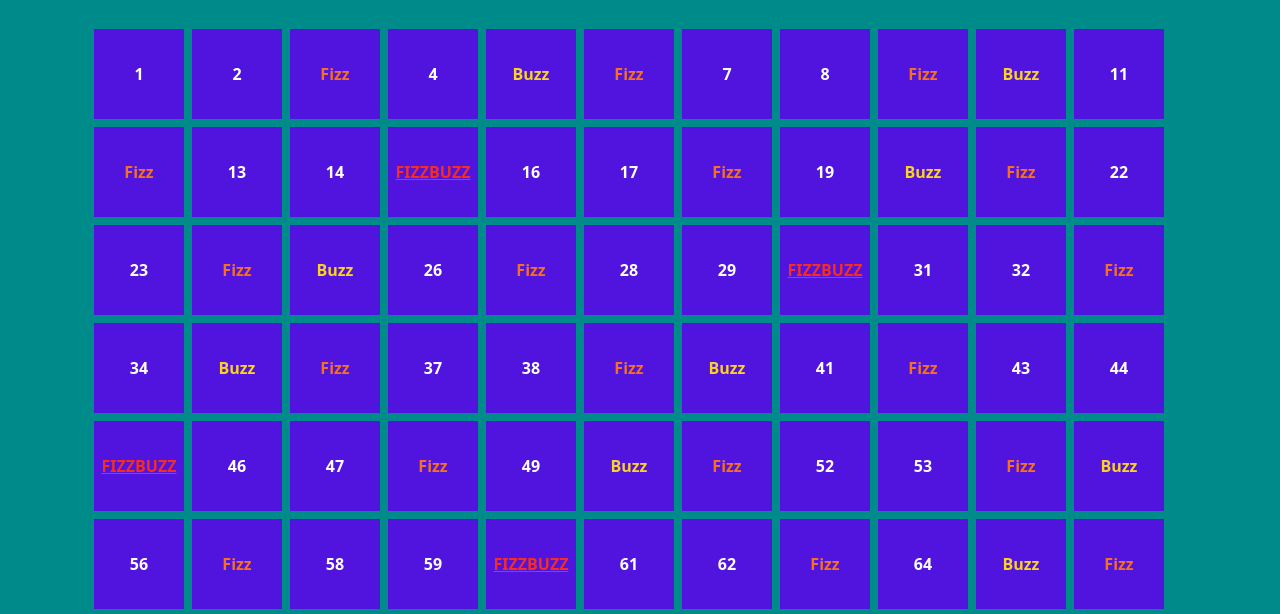
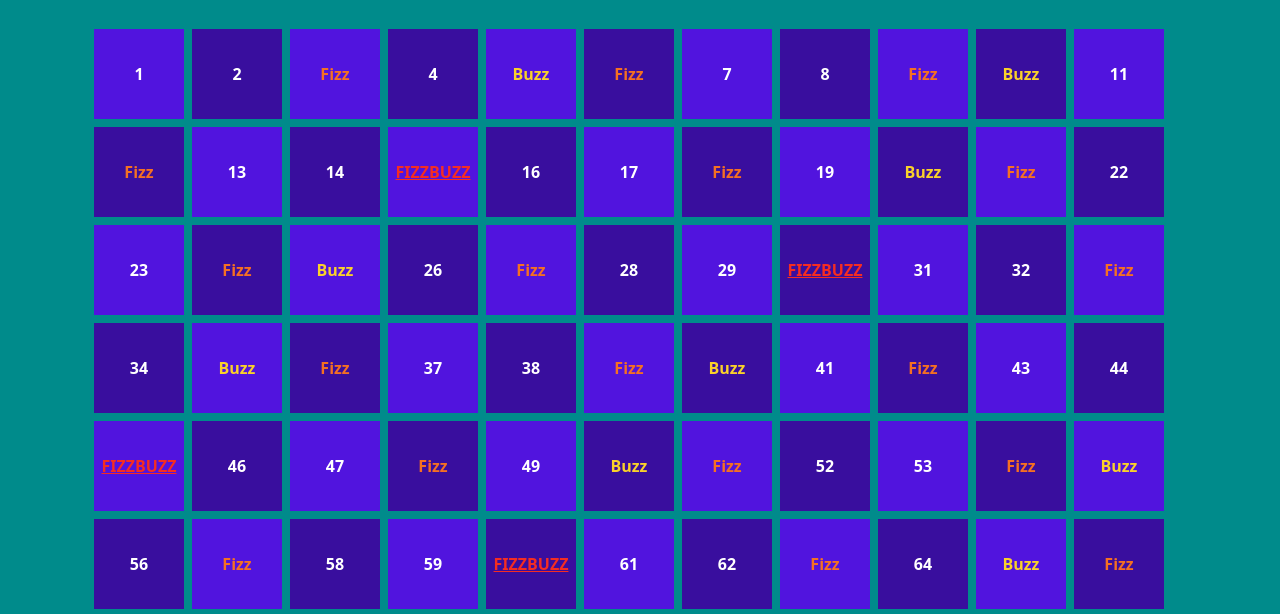
Before and after one commit to Mattia-Giorgetti/js-fizzbuzzdom, a plain HTML site: page index.html in a window 1280 px wide. Shown: the part 109-723 px from the top of the page. Drawn offline with nearby package versions, Linux system fonts and the light colour scheme.

Commit message:
aggiunto sfondo alternativo

```diff
--- a/css/style.css
+++ b/css/style.css
@@ -15,6 +15,9 @@ h1 {
     align-items: center;
     background-color: #5114DE;
 }
+.alt_square {
+    background-color: #390E9E;
+}
 .fizz_buzz {
     color: #F52D22;
     text-decoration: underline;
--- a/js/script.js
+++ b/js/script.js
@@ -28,6 +28,10 @@ for (let i = 1; i < 101; i++){
         mioDiv.innerHTML = `${i}`;
     }
 
+    // Aggiunto background alternato nei quadratini pari
+    if(i % 2 == 0){
+        mioDiv.classList.add('alt_square');
+    }
     // uso 'append' per inserire il div creato nel div.wrapper
     myWrap.append(mioDiv);
 }
```
